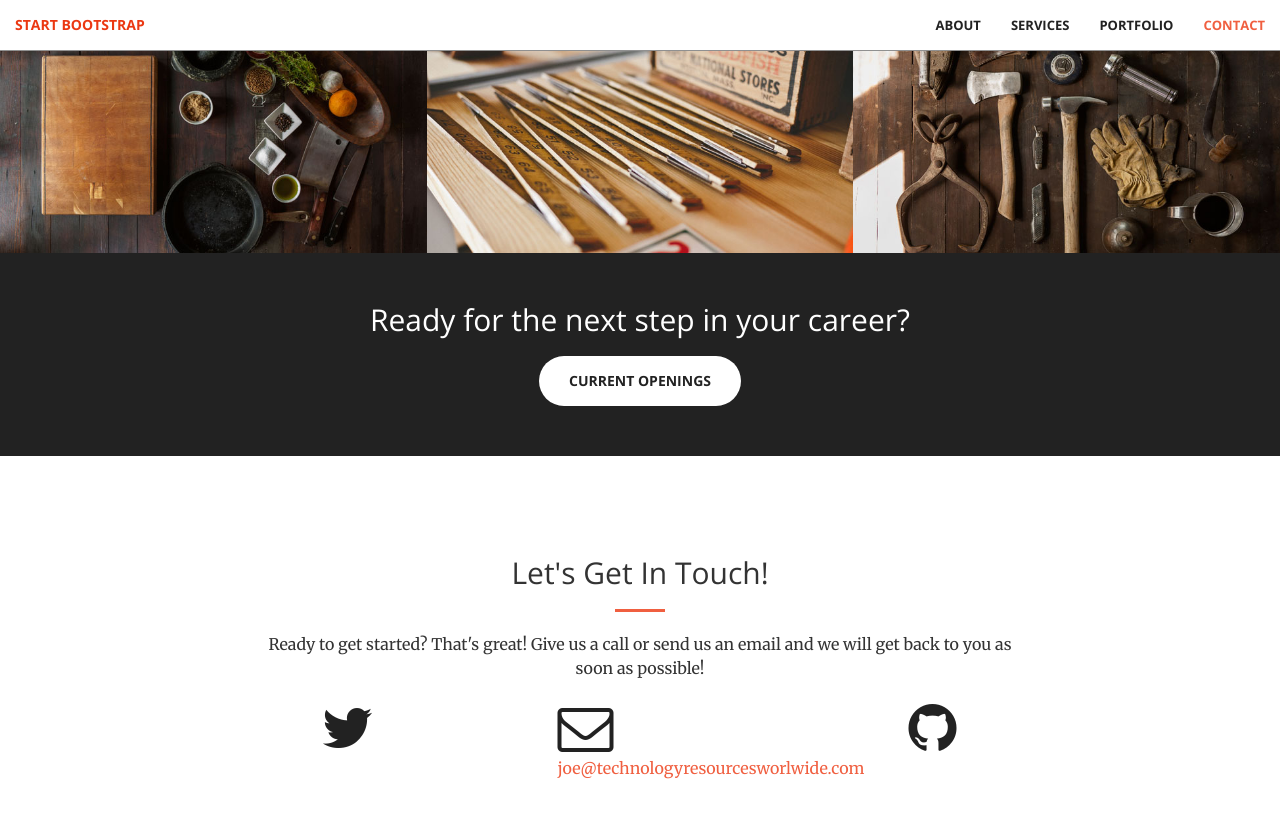
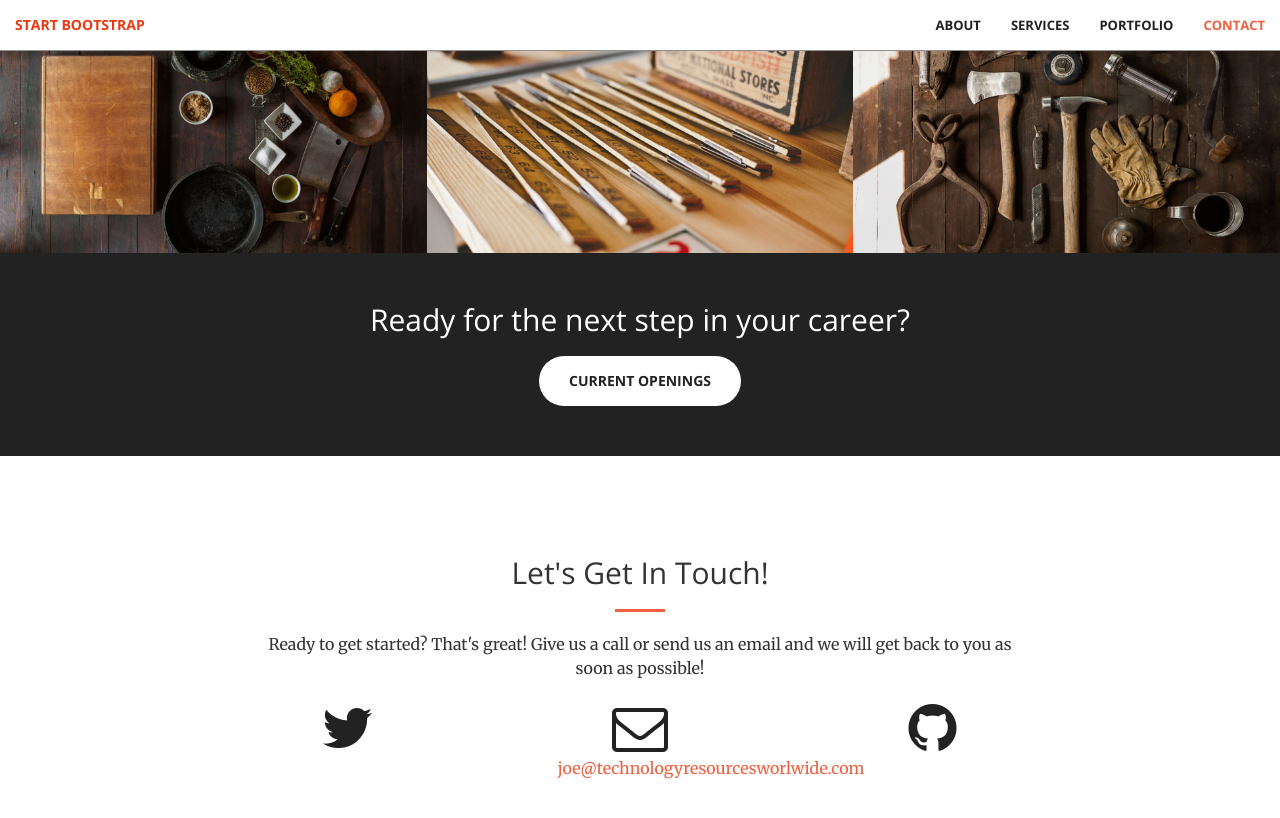
Before and after one commit to thatvirtualboy/rakcloud.github.io, a Jekyll site: the page built from index.html, in a window 1280 px wide and 900 px high, scrolled down 2005 px. Shown: the top 818 px of the window. Built offline with Jekyll 4.4.1, drawn with Linux system fonts in a browser that asks for light colours.

Commit message:
Update contact.html

```diff
--- a/_includes/contact.html
+++ b/_includes/contact.html
@@ -14,7 +14,7 @@
              </a>
          </div>
 
-         <div class="col-lg-2 col-lg-offset-1">
+         <div class="col-lg-2 col-lg-offset-1 text-center">
              <a href="mailto:{{ site.email }}">
              <i class="fa fa-envelope-o fa-3x wow bounceIn" data-wow-delay=".1s"></i>
                  <p>{{ site.email }}</p>
```
